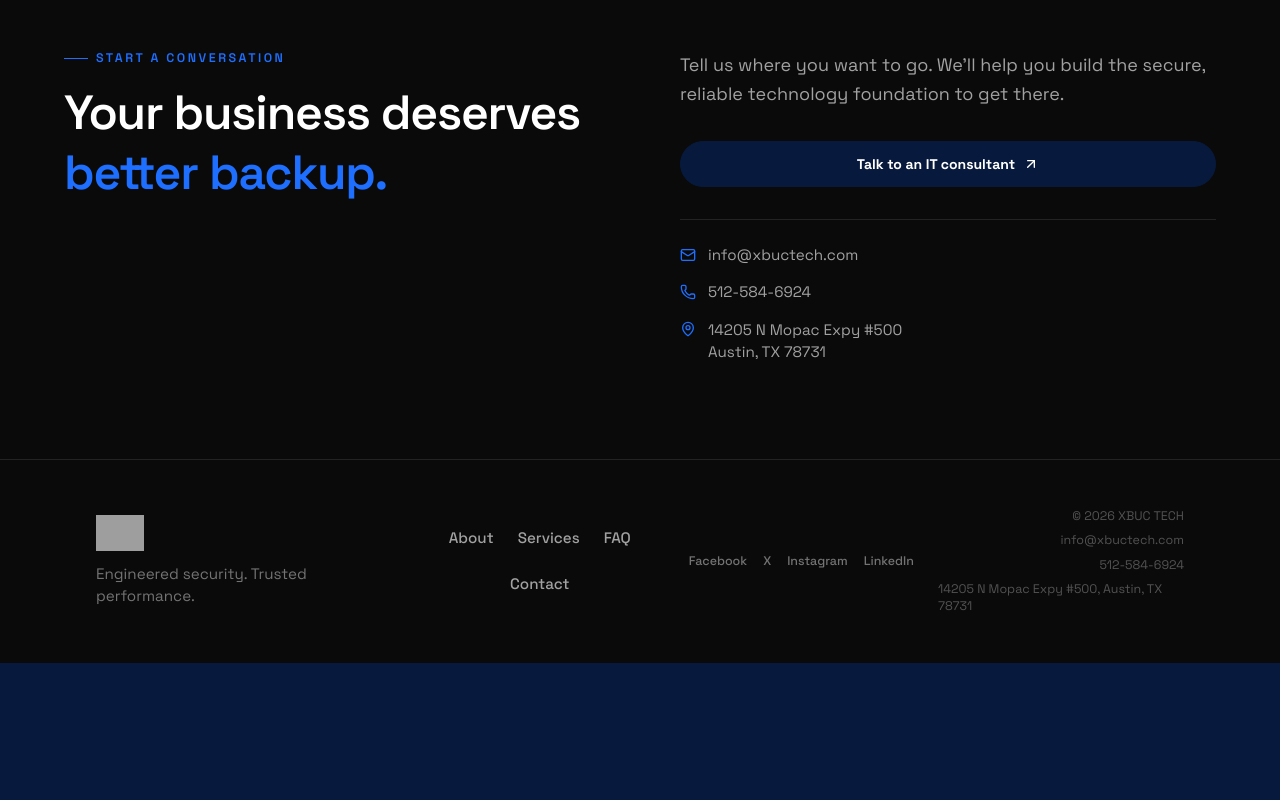
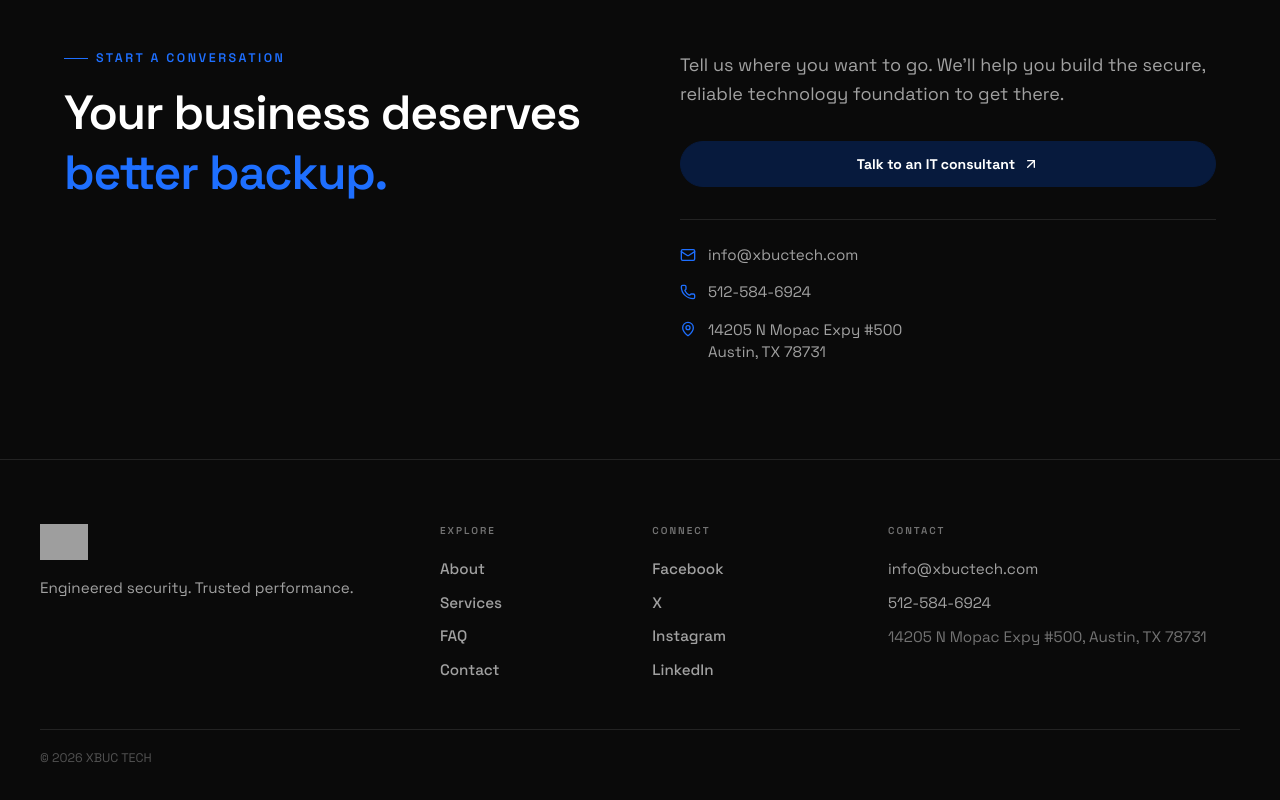
Before and after one commit to apreezofficial/xbuctech-website, a Next.js app: page / in a window 1280 px wide. Shown: the part 6103-6903 px from the top of the page. Before the commit the page ends 6766 px from the top, so only its background shows below. Built offline with nearby package versions, Linux system fonts and the light colour scheme; grey boxes are pictures that could not be loaded.

Commit message:
refactor: enhance footer layout and improve accessibility with Link components

```diff
--- a/components/Footer.tsx
+++ b/components/Footer.tsx
@@ -3,8 +3,8 @@ import Link from "next/link";
 export function Footer() {
   return (
     <footer className="border-t border-white/10 bg-neutral-950">
-      <div className="mx-auto flex max-w-6xl flex-col items-center gap-6 px-4 py-12 text-center sm:flex-row sm:justify-between sm:px-6 sm:text-left lg:px-8">
-        <div className="flex flex-col items-center gap-3 sm:items-start">
+      <div className="mx-auto grid max-w-7xl gap-12 px-4 py-16 sm:px-6 md:grid-cols-2 lg:grid-cols-[1.5fr_0.7fr_0.8fr_1.5fr] lg:px-10">
+        <div className="flex flex-col items-start gap-4">
           <a href="#top" aria-label="XBUC TECH home" className="flex items-center gap-2 text-white">
             <img
               src="https://cdn.prod.website-files.com/6a7eeaf0a1bb653f6729ecbb/6a8042a1ee0d4bf4bd8931f7_image-removebg-preview-p-500.png"
@@ -12,42 +12,48 @@ export function Footer() {
               className="h-9 w-auto object-contain"
             />
           </a>
-          <p className="text-sm text-neutral-500">
+          <p className="max-w-xs text-sm leading-6 text-neutral-400">
             Engineered security. Trusted performance.
           </p>
         </div>
 
-        <nav className="flex flex-wrap items-center justify-center gap-6 text-sm font-medium text-neutral-400">
-          <a href="/about" className="transition-colors hover:text-white">
+        <nav className="flex flex-col items-start gap-3 text-sm font-medium text-neutral-400" aria-label="Footer navigation">
+          <p className="mb-2 text-[10px] font-semibold uppercase tracking-[0.2em] text-neutral-500">Explore</p>
+          <Link href="/about" className="transition-colors hover:text-white">
             About
-          </a>
+          </Link>
           <Link href="/services" className="transition-colors hover:text-white">
             Services
           </Link>
-          <a href="/faq" className="transition-colors hover:text-white">
+          <Link href="/faq" className="transition-colors hover:text-white">
             FAQ
-          </a>
-          <a href="/contact" className="transition-colors hover:text-white">
+          </Link>
+          <Link href="/contact" className="transition-colors hover:text-white">
             Contact
-          </a>
+          </Link>
         </nav>
 
-        <div className="flex items-center gap-4 text-xs font-medium text-neutral-500">
+        <div className="flex flex-col items-start gap-3 text-sm font-medium text-neutral-400">
+          <p className="mb-2 text-[10px] font-semibold uppercase tracking-[0.2em] text-neutral-500">Connect</p>
           <a href="https://www.facebook.com/" target="_blank" rel="noreferrer" className="transition-colors hover:text-white">Facebook</a>
           <a href="https://x.com/" target="_blank" rel="noreferrer" className="transition-colors hover:text-white">X</a>
           <a href="https://www.instagram.com/" target="_blank" rel="noreferrer" className="transition-colors hover:text-white">Instagram</a>
           <a href="https://linkedin.com/" target="_blank" rel="noreferrer" className="transition-colors hover:text-white">LinkedIn</a>
         </div>
 
-        <div className="flex flex-col items-center gap-2 text-xs text-neutral-600 sm:items-end">
-          <span>© 2026 XBUC TECH</span>
+        <div className="flex flex-col items-start gap-3 text-sm text-neutral-400">
+          <p className="mb-2 text-[10px] font-semibold uppercase tracking-[0.2em] text-neutral-500">Contact</p>
           <a href="mailto:info@xbuctech.com" className="transition-colors hover:text-white">
             info@xbuctech.com
           </a>
           <a href="tel:+15125846924" className="transition-colors hover:text-white">
             512-584-6924
           </a>
-          <span>14205 N Mopac Expy #500, Austin, TX 78731</span>
+          <span className="max-w-xs leading-6 text-neutral-500">14205 N Mopac Expy #500, Austin, TX 78731</span>
+        </div>
+
+        <div className="border-t border-white/10 pt-5 text-xs text-neutral-600 md:col-span-2 lg:col-span-4">
+          <span>© 2026 XBUC TECH</span>
         </div>
       </div>
     </footer>
```
